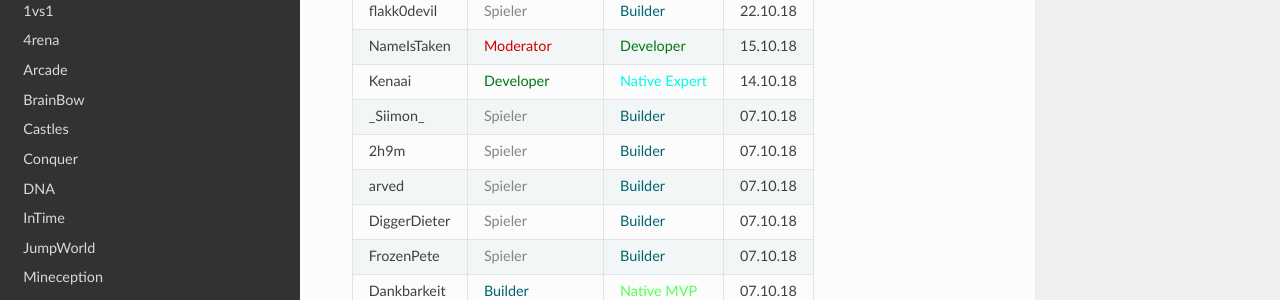
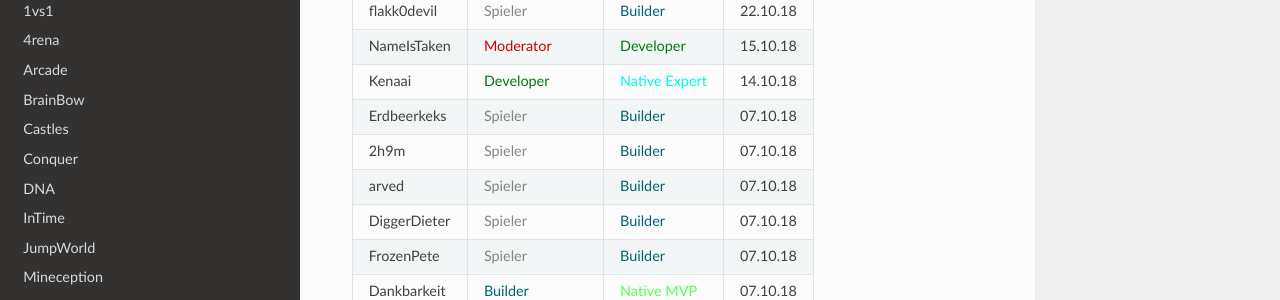
Before and after one commit to TimoliaDE/HowTo, an MkDocs documentation site: the page built from docs/team/changes.md, in a window 1280 px wide and 900 px high, scrolled down 2469 px. Shown: the part 151-451 px from the top of the window. Built offline with MkDocs 1.6.1, drawn with Linux system fonts in a browser that asks for light colours; nearby versions of some CDN libraries; old or Windows-style settings are respelled for this version of MkDocs.

Commit message:
rename _Siimon_ to Erdbeerkeks

```diff
--- a/docs/team/changes.md
+++ b/docs/team/changes.md
@@ -78,7 +78,7 @@ Hier werden alle Aus- und Eintritte bzw. Beförderungen und Degradierungen aufge
 | flakk0devil | <span style="color:#848484">Spieler</span> | <span style="color:#00646F">Builder</span> | 22.10.18  |
 | NameIsTaken | <span style="color:#CF0101">Moderator</span> | <span style="color:#007812">Developer</span> | 15.10.18 |
 | Kenaai | <span style="color:#007812">Developer</span> | <span style="color:#00F9EC">Native Expert</span> | 14.10.18 |
-| \_Siimon_ | <span style="color:#848484">Spieler</span> | <span style="color:#00646F">Builder</span> | 07.10.18  |
+| Erdbeerkeks | <span style="color:#848484">Spieler</span> | <span style="color:#00646F">Builder</span> | 07.10.18  |
 | 2h9m | <span style="color:#848484">Spieler</span> | <span style="color:#00646F">Builder</span> | 07.10.18  |
 | arved | <span style="color:#848484">Spieler</span> | <span style="color:#00646F">Builder</span> | 07.10.18  |
 | DiggerDieter | <span style="color:#848484">Spieler</span> | <span style="color:#00646F">Builder</span>  | 07.10.18  |
```
Also changed, not shown: docs/team/members.md (+3 -3 lines).
